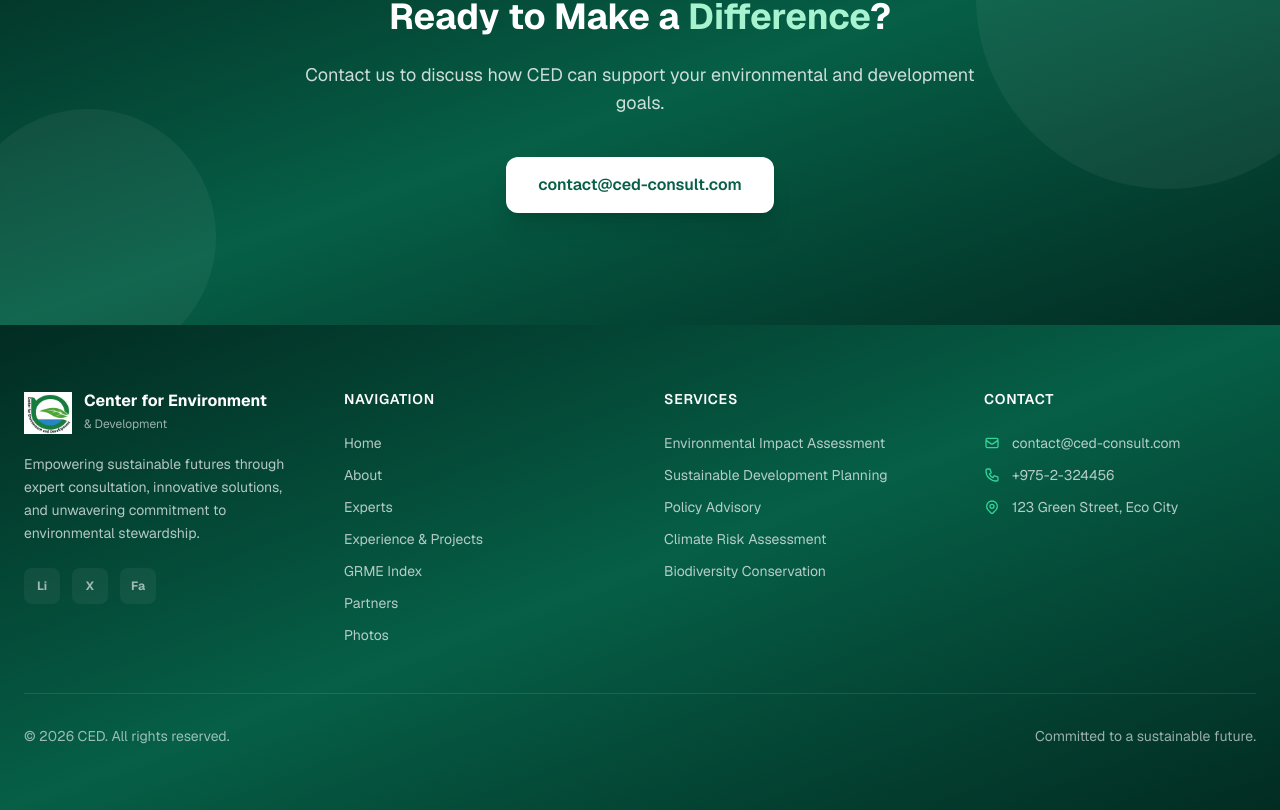
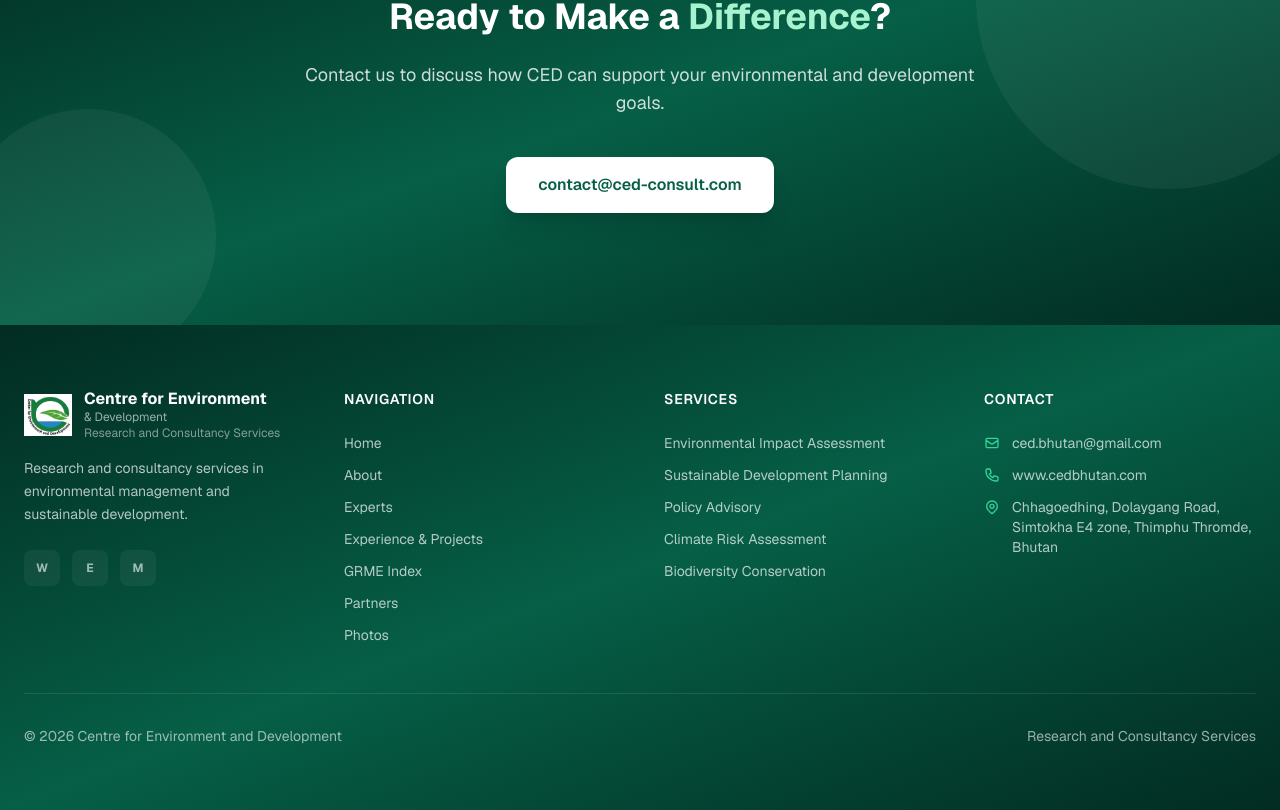
Before and after one commit to Ri-dhee/CED, a Next.js app: page / in a window 1280 px wide. Shown: the part 2200-3010 px from the top of the page. Built offline with nearby package versions, Linux system fonts and the light colour scheme.

Commit message:
Replace footer with real CED details

```diff
--- a/src/app/layout.tsx
+++ b/src/app/layout.tsx
@@ -182,18 +182,19 @@
                     className="h-10 w-10 sm:h-12 sm:w-12 object-contain shrink-0"
                   />
                   <div>
-                    <span className="font-bold text-white block leading-tight">Center for Environment</span>
-                    <span className="text-xs text-white/60">& Development</span>
+                    <span className="font-bold text-white block leading-tight">Centre for Environment</span>
+                    <span className="text-xs text-white/60 block">& Development</span>
+                    <span className="text-xs text-white/50 block">Research and Consultancy Services</span>
                   </div>
                 </div>
                 <p className="text-white/70 text-sm leading-relaxed mb-6">
-                  Empowering sustainable futures through expert consultation, innovative solutions, and unwavering commitment to environmental stewardship.
+                  Research and consultancy services in environmental management and sustainable development.
                 </p>
                 <ul className="flex gap-3 list-none p-0 m-0" aria-label="Social media links">
                   {[
-                    { label: "LinkedIn", href: "#" },
-                    { label: "X", href: "#" },
-                    { label: "Facebook", href: "#" },
+                    { label: "Website", href: "https://www.cedbhutan.com" },
+                    { label: "Email", href: "mailto:ced.bhutan@gmail.com" },
+                    { label: "Map", href: "https://www.google.com/search?q=Chhagoedhing%2C+Dolaygang+Road%2C+Simtokha+E4+zone%2C+Thimphu+Thromde%2C+Bhutan" },
                   ].map((social) => (
                     <li key={social.label}>
                       <a
@@ -203,7 +204,7 @@
                         target="_blank"
                         rel="noopener noreferrer"
                       >
-                        {social.label.slice(0, 2)}
+                        {social.label === "Website" ? "W" : social.label === "Email" ? "E" : "M"}
                       </a>
                     </li>
                   ))}
@@ -254,27 +255,27 @@
                     <svg className="w-4 h-4 mt-0.5 text-primary-light shrink-0" fill="none" stroke="currentColor" viewBox="0 0 24 24" aria-hidden="true">
                       <path strokeLinecap="round" strokeLinejoin="round" strokeWidth={2} d="M3 8l7.89 5.26a2 2 0 002.22 0L21 8M5 19h14a2 2 0 002-2V7a2 2 0 00-2-2H5a2 2 0 00-2 2v10a2 2 0 002 2z" />
                     </svg>
-                    <a href="mailto:contact@ced-consult.com" className="hover:text-white transition-colors focus:outline-none focus:ring-2 focus:ring-primary-light rounded">contact@ced-consult.com</a>
+                    <a href="mailto:ced.bhutan@gmail.com" className="hover:text-white transition-colors focus:outline-none focus:ring-2 focus:ring-primary-light rounded">ced.bhutan@gmail.com</a>
                   </div>
                   <div className="flex items-start gap-3">
                     <svg className="w-4 h-4 mt-0.5 text-primary-light shrink-0" fill="none" stroke="currentColor" viewBox="0 0 24 24" aria-hidden="true">
                       <path strokeLinecap="round" strokeLinejoin="round" strokeWidth={2} d="M3 5a2 2 0 012-2h3.28a1 1 0 01.948.684l1.498 4.493a1 1 0 01-.502 1.21l-2.257 1.13a11.042 11.042 0 005.516 5.516l1.13-2.257a1 1 0 011.21-.502l4.493 1.498a1 1 0 01.684.949V19a2 2 0 01-2 2h-1C9.716 21 3 14.284 3 6V5z" />
                     </svg>
-                    <a href="tel:+975-2-324456" className="hover:text-white transition-colors focus:outline-none focus:ring-2 focus:ring-primary-light rounded">+975-2-324456</a>
+                    <a href="https://www.cedbhutan.com" className="hover:text-white transition-colors focus:outline-none focus:ring-2 focus:ring-primary-light rounded">www.cedbhutan.com</a>
                   </div>
                   <div className="flex items-start gap-3">
                     <svg className="w-4 h-4 mt-0.5 text-primary-light shrink-0" fill="none" stroke="currentColor" viewBox="0 0 24 24" aria-hidden="true">
                       <path strokeLinecap="round" strokeLinejoin="round" strokeWidth={2} d="M17.657 16.657L13.414 20.9a1.998 1.998 0 01-2.827 0l-4.244-4.243a8 8 0 1111.314 0z" />
                       <path strokeLinecap="round" strokeLinejoin="round" strokeWidth={2} d="M15 11a3 3 0 11-6 0 3 3 0 016 0z" />
                     </svg>
-                    <span>123 Green Street, Eco City</span>
+                    <span>Chhagoedhing, Dolaygang Road, Simtokha E4 zone, Thimphu Thromde, Bhutan</span>
                   </div>
                 </div>
               </div>
             </div>
             <div className="border-t border-white/10 mt-12 pt-8 flex flex-col sm:flex-row items-center justify-between gap-4 text-sm text-white/60">
-              <span>&copy; {new Date().getFullYear()} CED. All rights reserved.</span>
-              <span>Committed to a sustainable future.</span>
+              <span>&copy; {new Date().getFullYear()} Centre for Environment and Development</span>
+              <span>Research and Consultancy Services</span>
             </div>
           </div>
         </footer>
```
